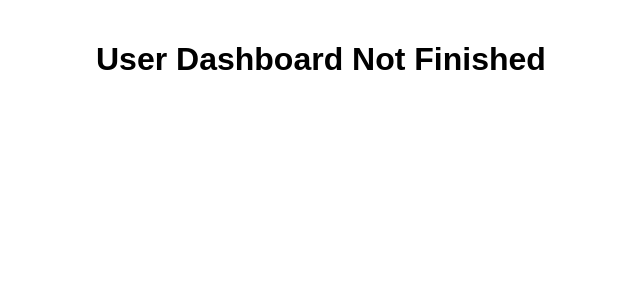
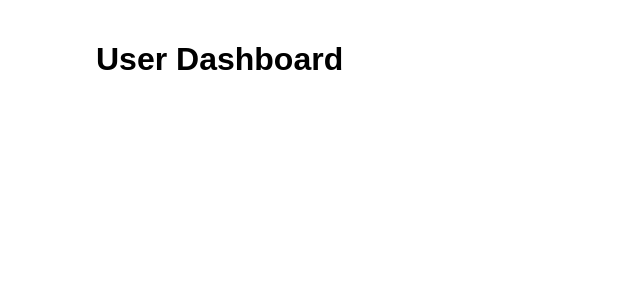
Before and after one commit to AshenIsuruWijesuriya/Samson-Cricket-WebApp, a React (Create React App) app in the folder frontend/: page /userdashboard in a window 1280 px wide. Shown: the top 300 px of the page, without its empty margins (144-784 px from the left). Built offline with nearby package versions, Linux system fonts and the light colour scheme; the HTML template or start-up script is replaced by a standard one.

Commit message:
Revert "change user dashboard"
This reverts commit 9f6c945c25a89ef0c50f6a2ab83f512c1210760f.

```diff
--- a/frontend/src/Pages/UserDashboard/UserDashboard.js
+++ b/frontend/src/Pages/UserDashboard/UserDashboard.js
@@ -6,7 +6,7 @@ const UserDashboard = () => {
     return (
         <div className="dashboard">
             <div className="main-content">
-                <h1>User Dashboard Not Finished</h1>
+                <h1>User Dashboard</h1>
             </div>
         </div>
     );
```
